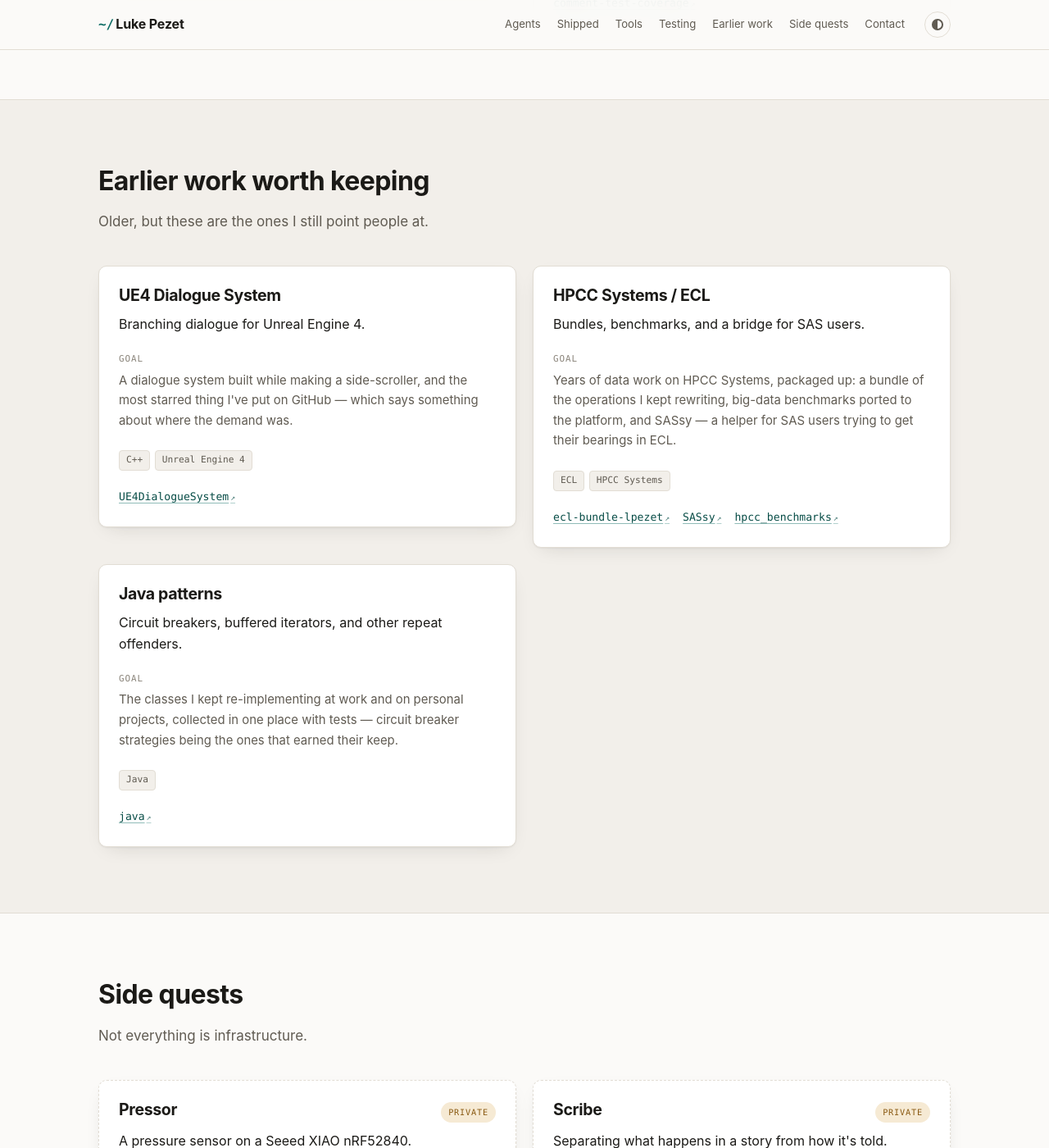
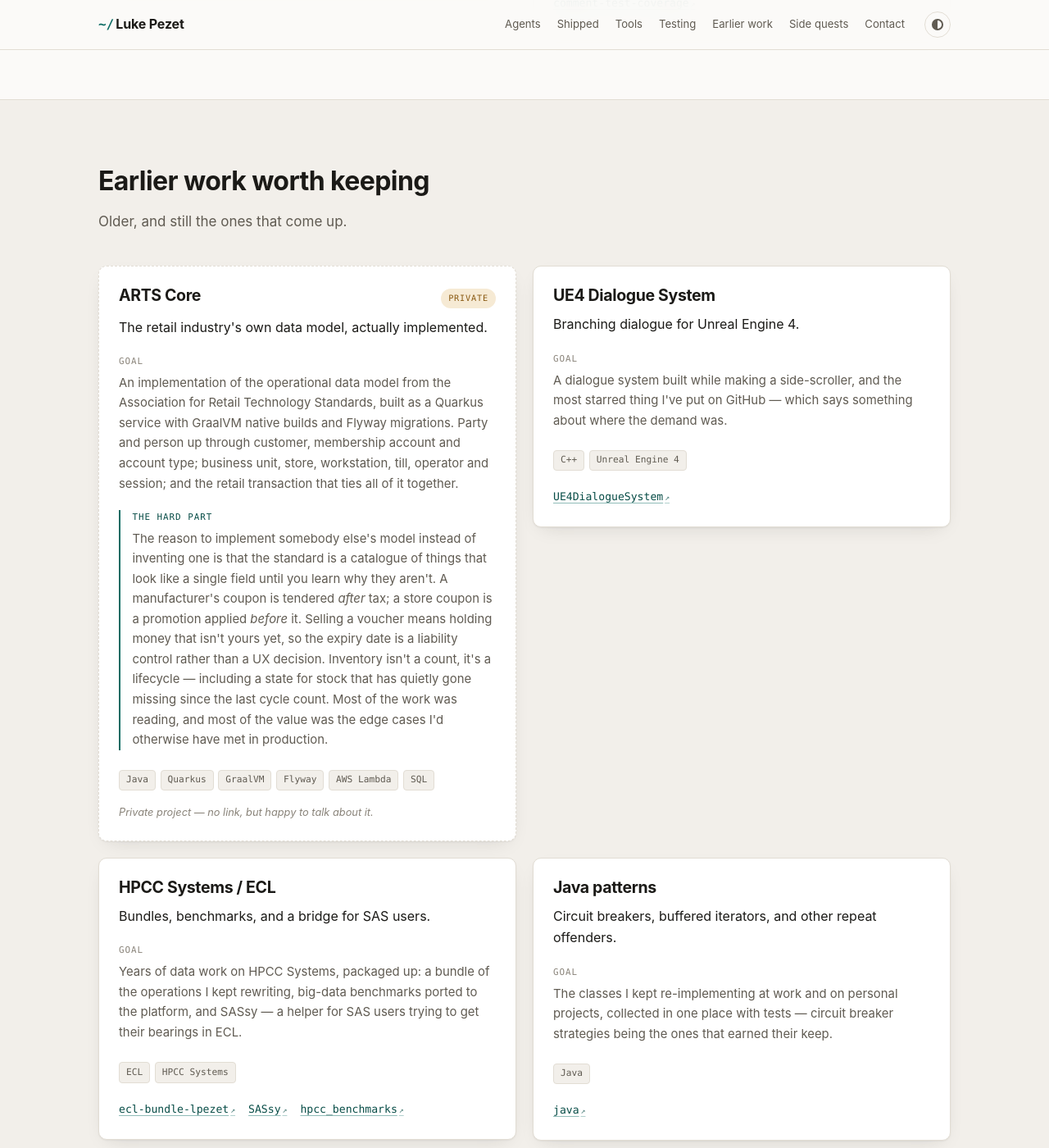
Before and after one commit to lpezet/lpezet.github.io, a Jekyll site: the page built from index.html, in a window 1280 px wide and 1400 px high, scrolled down 6799 px. Shown: the whole window at 82% size. Built offline with Jekyll 4.4.1, drawn with Linux system fonts in a browser that asks for light colours.

Commit message:
Add ARTS Core
The retail evidence from the last change deserves its own card. Written from
the source and from ARTS.md, which is study notes on the standard rather than
project docs — and is where the interesting part is.

The argument the card makes: implementing somebody else's model beats inventing
one because the standard is a catalogue of things that look like a single field
until you learn why they aren't. Manufacturer coupons tender after tax, store
coupons before. A sold voucher is money you're holding that isn't yours yet.
Inventory is a lifecycle, not a count.

Sits at the top of "Earlier work worth keeping"; that group's blurb said "the
ones I still point people at", which doesn't work for a private repo, so it now
reads "still the ones that come up". goal/challenge also accept <em> now.

Co-Authored-By: Claude Opus 5 (1M context) <noreply@anthropic.com>
Claude-Session: https://claude.ai/code/session_01Y5g16SBRwTXedB7WWrs9BW

```diff
--- a/_data/projects.yml
+++ b/_data/projects.yml
@@ -316,8 +316,31 @@ groups:
     title: Earlier work worth keeping
     nav: Earlier work
     blurb: >-
-      Older, but these are the ones I still point people at.
+      Older, and still the ones that come up.
     projects:
+      - name: ARTS Core
+        tagline: The retail industry's own data model, actually implemented.
+        private: true
+        goal: >-
+          An implementation of the operational data model from the Association
+          for Retail Technology Standards, built as a Quarkus service with
+          GraalVM native builds and Flyway migrations. Party and person up
+          through customer, membership account and account type; business unit,
+          store, workstation, till, operator and session; and the retail
+          transaction that ties all of it together.
+        challenge: >-
+          The reason to implement somebody else's model instead of inventing
+          one is that the standard is a catalogue of things that look like a
+          single field until you learn why they aren't. A manufacturer's coupon
+          is tendered <em>after</em> tax; a store coupon is a promotion applied
+          <em>before</em> it. Selling a voucher means holding money that isn't
+          yours yet, so the expiry date is a liability control rather than a UX
+          decision. Inventory isn't a count, it's a lifecycle — including a
+          state for stock that has quietly gone missing since the last cycle
+          count. Most of the work was reading, and most of the value was the
+          edge cases I'd otherwise have met in production.
+        tech: [Java, Quarkus, GraalVM, Flyway, AWS Lambda, SQL]
+
       - name: UE4 Dialogue System
         tagline: Branching dialogue for Unreal Engine 4.
         goal: >-
```
Also changed, not shown: README.md.
